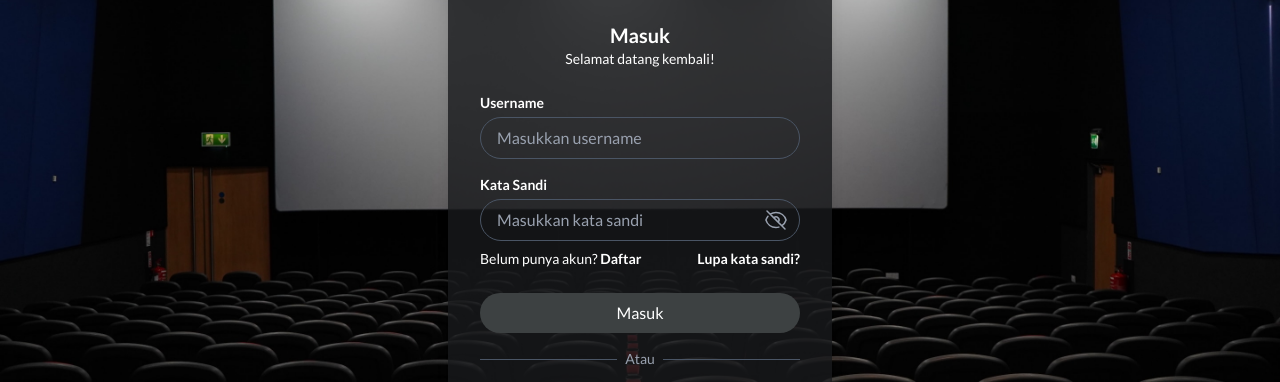
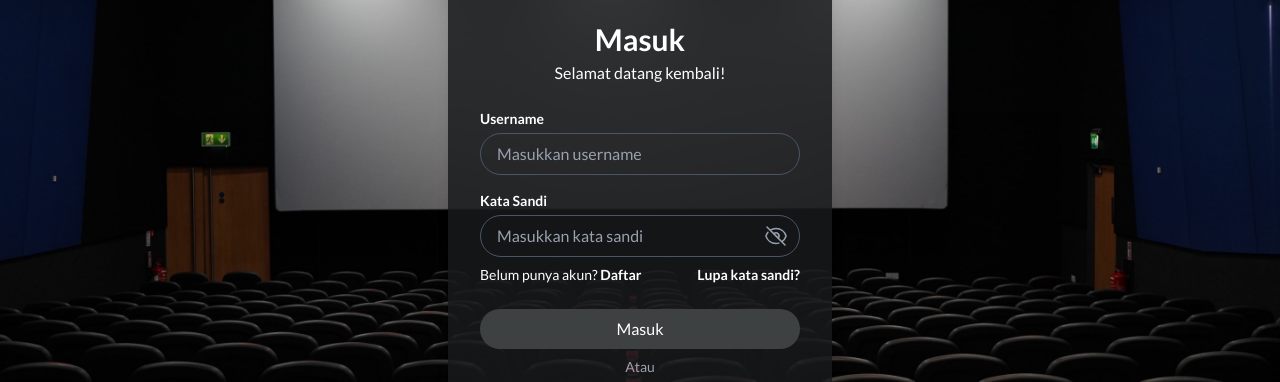
Before and after one commit to syahrurccc/harisenin-mission-3-basic, a website: page src/layouts/login.html in a window 1280 px wide. Shown: the part 210-592 px from the top of the page. Drawn offline with Linux system fonts and the light colour scheme.

Commit message:
minor fix on login and register page

```diff
--- a/src/layouts/login.html
+++ b/src/layouts/login.html
@@ -11,22 +11,19 @@
 </head>
 <body>
     <div class="h-screen bg-cover bg-center flex items-center justify-center" style="background-image: url('../statics/login.jpg');">
-        <div class="bg-[#181A1C]/80 text-white rounded-2xl shadow-lg w-full max-w-sm p-8">
-            <!-- Logo -->
+        <div class="bg-[#181A1C]/84 text-white rounded-2xl shadow-lg w-full max-w-sm p-8">
+
             <div class="flex flex-col items-center mb-6">
                 <img src="../statics/logo.png">
             </div>
 
-            <!-- Title -->
-            <h2 class="text-xl font-semibold text-center">Masuk</h2>
-            <p class="text-sm text-center mb-6">Selamat datang kembali!</p>
+            <h2 class="text-3xl font-semibold text-center mb-1">Masuk</h2>
+            <p class="text-base text-center mb-6">Selamat datang kembali!</p>
 
-            <!-- Username -->
             <label for="username" class="block text-sm font-semibold">Username</label>
             <input type="text" id="username" placeholder="Masukkan username"
                     class="mt-1 mb-4 w-full px-4 py-2 rounded-full border border-gray-600 text-white placeholder-gray-400 focus:outline-none focus:ring-2 focus:ring-gray-400">
 
-            <!-- Password -->
             <label for="password" class="block text-sm font-semibold">Kata Sandi</label>
             <div class="relative mt-1 mb-2">
                 <input type="password" id="password" placeholder="Masukkan kata sandi"
@@ -38,26 +35,20 @@
                 </span>
             </div>
 
-            <!-- Links under password -->
             <div class="flex justify-between text-sm mb-6">
                 <span>Belum punya akun? <a href="./register.html" class="text-white-400 hover:underline font-semibold">Daftar</a></span>
                 <a href="#" class="text-white font-semibold hover:underline">Lupa kata sandi?</a>
             </div>
 
-            <!-- Login button -->
             <a href="./index.html"
-                class="block w-full text-center bg-[#3D4142] transition duration-150 ease-in-out hover:bg-[#616161] rounded-full py-2 font-medium mb-4">
+                class="block w-full text-center bg-[#3D4142] transition duration-150 ease-in-out hover:bg-[#616161] rounded-full py-2 font-medium mb-2">
                 Masuk
             </a>
 
-            <!-- Or divider -->
-            <div class="flex items-center mb-4">
-                <hr class="flex-grow border-gray-600">
-                <span class="px-2 text-gray-400 text-sm">Atau</span>
-                <hr class="flex-grow border-gray-600">
+            <div class="flex items-center justify-center mb-2">
+                <span class="text-gray-400 text-sm">Atau</span>
             </div>
 
-            <!-- Google login button (anchor) -->
             <a href="#"
                 class="flex items-center justify-center space-x-2 w-full border border-[#757575] transition duration-150 ease-in-out hover:bg-[#616161] rounded-full py-2 font-medium">
                 <img src="https://www.svgrepo.com/show/355037/google.svg" class="w-5 h-5">
```
Also changed, not shown: src/layouts/register.html (+8 -14 lines), src/output.css.
